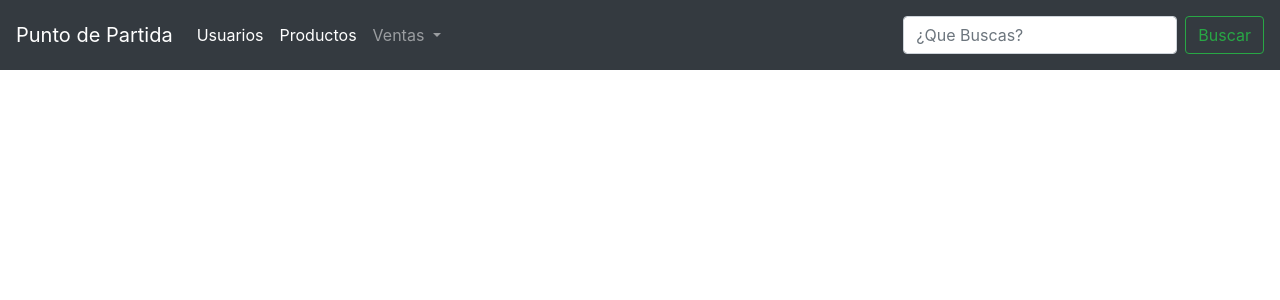
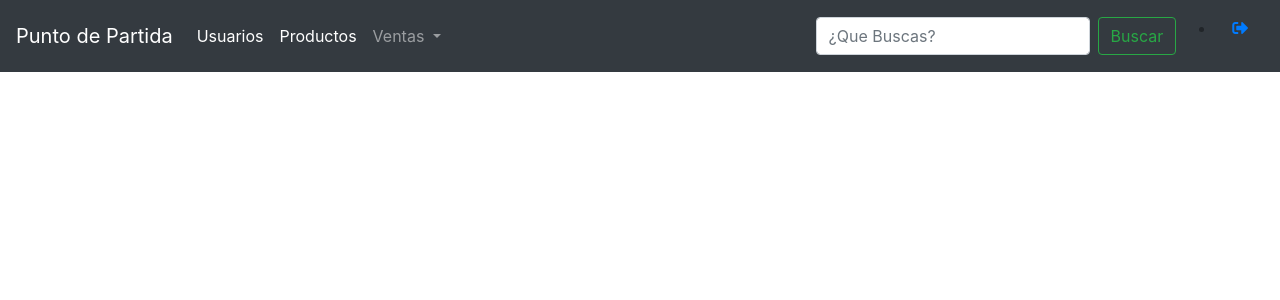
Before and after one commit to Ballena0/SIA-Botilleria, a Django app: page /inventario/ in a window 1280 px wide. Shown: the top 300 px of the page. Run offline with Django 3.2, Linux system fonts and the light colour scheme; some libraries are stand-ins or nearby versions.

Commit message:
workspace(?)

```diff
--- a/Botilleria_sia/inventario/templates/inventario/base.html
+++ b/Botilleria_sia/inventario/templates/inventario/base.html
@@ -7,10 +7,10 @@
   <meta http-equiv="X-UA-Compatible" content="ie=edge">
   <link rel="stylesheet" href="{% static 'css/style.css' %}">
   <link rel="stylesheet" href="{% static 'css/bootstrap.min.css' %}">
+  <link rel="stylesheet" href="https://use.fontawesome.com/releases/v5.6.3/css/all.css" integrity="sha384-UHRtZLI+pbxtHCWp1t77Bi1L4ZtiqrqD80Kn4Z8NTSRyMA2Fd33n5dQ8lWUE00s/" crossorigin="anonymous">
   <title>Inventario-Punto de Partida</title>
 </head>
 <body>
-
   <!--=================================-->
   <!-- Nav-Bar -->
   <nav class="navbar navbar-expand-lg navbar-dark bg-dark fixed-top">
@@ -27,10 +27,10 @@
           <a class="nav-link" href="">Productos<span class="sr-only">(Current)</spam></a>
         </li>
         <li class="nav-item dropdown">
-          <a class="nav-link dropdown-toggle" href="" id="navbarDropdownMenuLink" role="button" data-toggle="dropdown" aria-haspopup="true" aria-expanded="false">
+          <a class="nav-link dropdown-toggle" href="" id="navbarDropdown" role="button" data-toggle="dropdown" aria-haspopup="true" aria-expanded="false">
             Ventas
           </a>
-          <div class="dropdown-menu" aria-labelledby="navbarDropdownMenuLink">
+          <div class="dropdown-menu" aria-labelledby="navbarDropdown">
             <a class="dropdown-item" href="">Realizar Venta</a>
             <a class="dropdown-item" href="">Ventas Diarias</a>
             <a class="dropdown-item" href="">Ventas Mensuales</a>
@@ -43,6 +43,13 @@
           <input class="form-control mr-sm-2 form-right-top" type="search" placeholder="¿Que Buscas?" aria-label="Search">
           <button class="btn btn-outline-success my-2 my-sm-2" type="submit">Buscar</button>
         </form>
+      <ul>
+        <li class="nav-item active">
+          <a class="nav-link" href=""><i class="fas fa-sign-out-alt"></i></a>
+
+        </li>
+      </ul>
+
     </div>
   </nav>
   <!-- End Nav-Bar -->
@@ -67,6 +74,9 @@
   <!-- End Footer -->
   <!--============================-->
 <script src="{% static 'js/bootstrap.bundle.js' %}"></script>
+<script src="https://code.jquery.com/jquery-3.2.1.min.js"></script>
 </body>
+</html>
 
-</html>
+
+<!---kk--->
```
